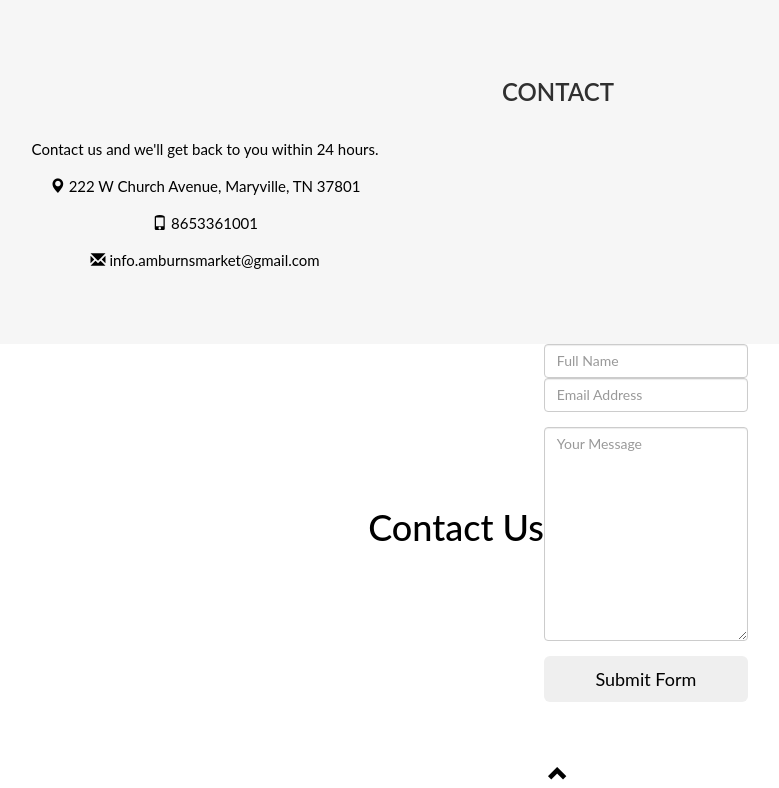
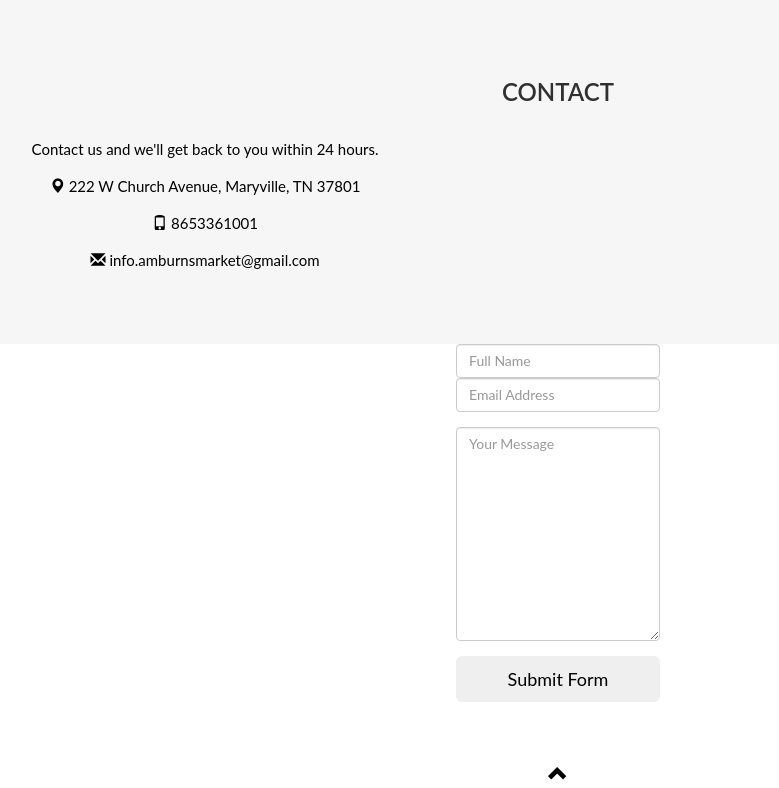
Before and after one commit to pablanothewind/market, a Django app: page / in a window 1280 px wide. Shown: the part 2571-3359 px from the top of the page, without its empty margins (82-861 px from the left). Run offline with Django 4.2, Linux system fonts and the light colour scheme; parts of the project's set-up code (start-up, migrations or seed data) failed here and were passed over; some libraries are stand-ins or nearby versions.

Commit message:
Update index.html

```diff
--- a/myapp/templates/index.html
+++ b/myapp/templates/index.html
@@ -344,7 +344,6 @@ body {
 </div>
 
 <div class="container">
-  <h1>Contact Us</h1>
   <form target="_blank" action="https://formspree.io/f/xvondwoa" method="POST">
     <div class="form-group">
       <div class="form-row">
```
